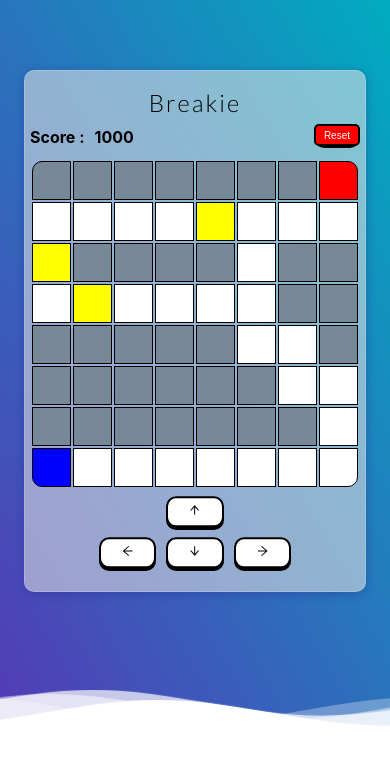
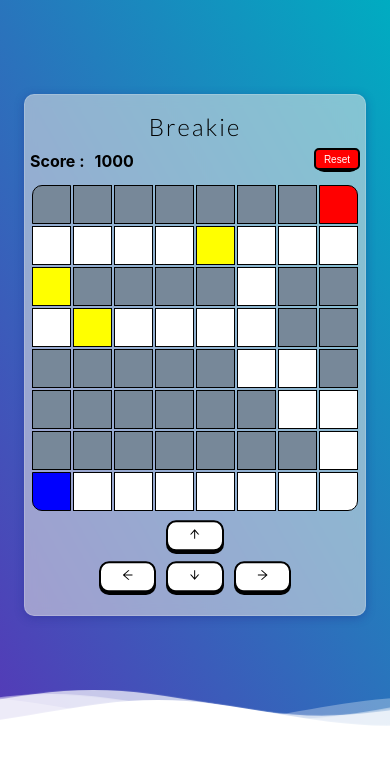
Before and after one commit to si-saaref/react-breakie, a React (Vite) app: page / in a window 390 px wide. Shown: the top 764 px of the page. Built offline with nearby package versions, Linux system fonts and the light colour scheme.

Commit message:
style: handle responsive on mobile v2

```diff
--- a/src/components/UI/organism/Board/style.css
+++ b/src/components/UI/organism/Board/style.css
@@ -44,6 +44,6 @@
 @media only screen and (max-width: 400px) {
 	.container-fluid {
 		padding: 20px 5px;
-		margin-top: 70px;
+		margin-top: 94px;
 	}
 }
```
